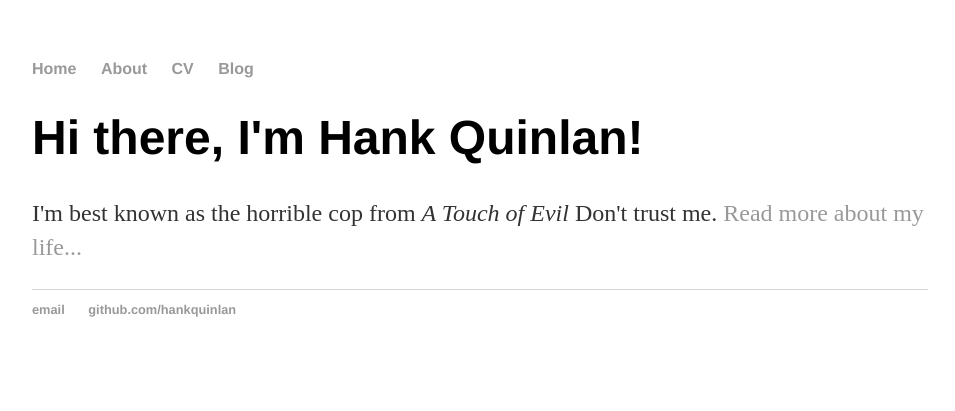
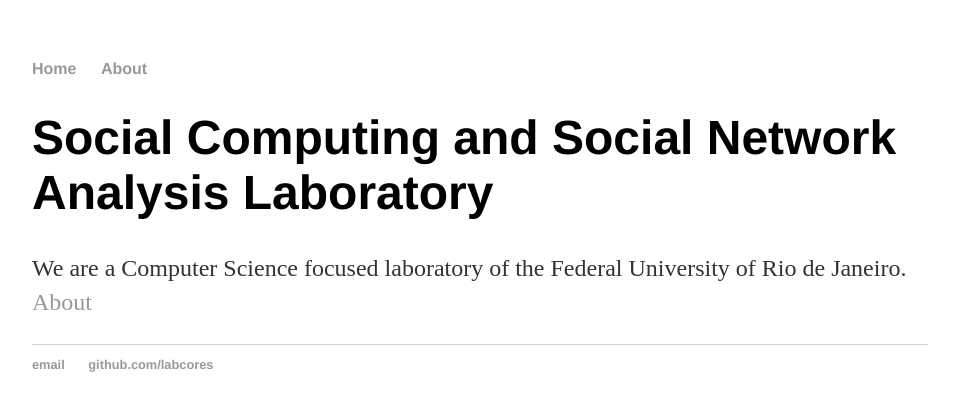
Before and after one commit to labcores/labcores.github.io, a Jekyll site: the page built from index.html, in a window 1280 px wide. Shown: the top 411 px of the page, without its empty margins (160-1115 px from the left). Built offline with Jekyll 4.4.1, drawn with Linux system fonts in a browser that asks for light colours.

Commit message:
initial-changes-site

```diff
--- a/_config.yml
+++ b/_config.yml
@@ -1,3 +1,3 @@
-name: Hank Quinlan, Horrible Cop
+name: Social Computing and Social Network Analysis Laboratory
 markdown: kramdown
 permalink: /blog/:year/:month/:day/:title
--- a/_layouts/default.html
+++ b/_layouts/default.html
@@ -10,8 +10,6 @@
 	    		<ul>
 	        		<li><a href="/">Home</a></li>
 		        	<li><a href="/about">About</a></li>
-	        		<li><a href="/cv">CV</a></li>
-	        		<li><a href="/blog">Blog</a></li>
 	    		</ul>
 			</nav>
 			<div class="container">
@@ -21,8 +19,8 @@
 			</div><!-- /.container -->
 			<footer>
 	    		<ul>
-	        		<li><a href="mailto:hankquinlanhub@gmail.com">email</a></li>
-	        		<li><a href="https://github.com/hankquinlan">github.com/hankquinlan</a></li>
+	        		<li><a href="mailto:laboratoriocores@gmail.com">email</a></li>
+	        		<li><a href="https://github.com/labcores">github.com/labcores</a></li>
 				</ul>
 			</footer>
 		</body>
--- a/index.html
+++ b/index.html
@@ -1,8 +1,8 @@
 ---
 layout: default
-title: Hank Quinlan, Horrible Cop
+title: Social Computing and Social Network Analysis Laboratory
 ---
 <div class="blurb">
-	<h1>Hi there, I'm Hank Quinlan!</h1>
-	<p>I'm best known as the horrible cop from <em>A Touch of Evil</em> Don't trust me. <a href="/about">Read more about my life...</a></p>
+	<h1>Social Computing and Social Network Analysis Laboratory</h1>
+	<p>We are a Computer Science focused laboratory of the Federal University of Rio de Janeiro. <a href="/about">About</a></p>
 </div><!-- /.blurb -->
```
Also changed, not shown: cv/index.html (deleted, +0 -8 lines), README.md.
